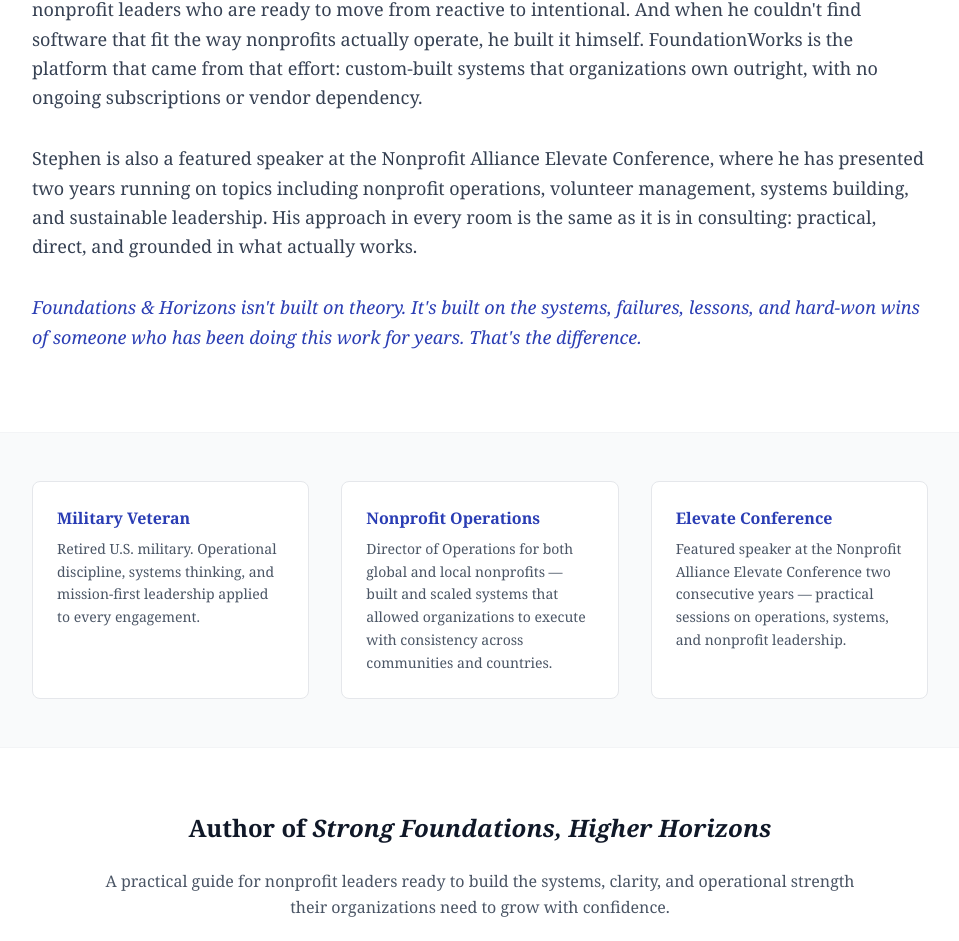
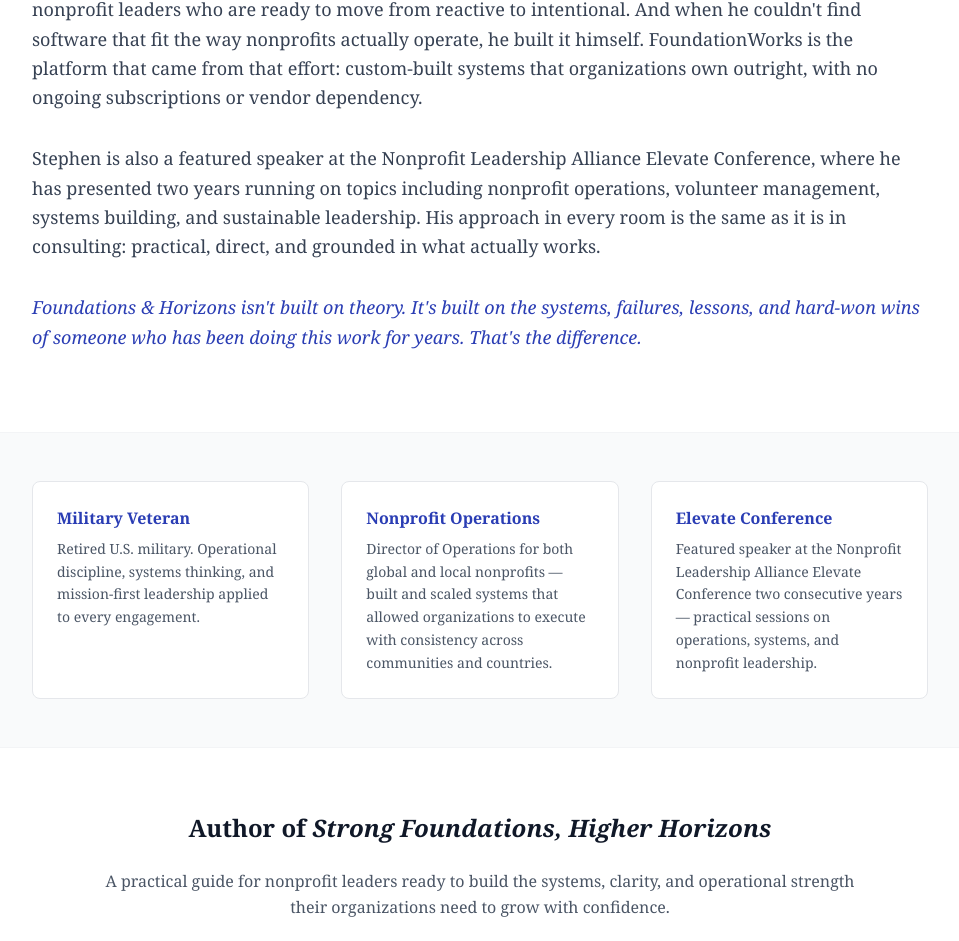
Before and after one commit to Foundations-and-Horizons/Website, a Next.js app: page /about in a window 1280 px wide. Shown: the part 1251-2192 px from the top of the page, without its empty margins (160-1119 px from the left). Built offline with nearby package versions, Linux system fonts and the light colour scheme.

Commit message:
Fix org name to Nonprofit Leadership Alliance on about page

```diff
--- a/app/(marketing)/about/page.tsx
+++ b/app/(marketing)/about/page.tsx
@@ -34,7 +34,7 @@ export default function AboutPage() {
             Out of that experience, he wrote <em className="font-semibold">Strong Foundations, Higher Horizons</em> — a practical guide for nonprofit leaders who are ready to move from reactive to intentional. And when he couldn&apos;t find software that fit the way nonprofits actually operate, he built it himself. FoundationWorks is the platform that came from that effort: custom-built systems that organizations own outright, with no ongoing subscriptions or vendor dependency.
           </p>
           <p>
-            Stephen is also a featured speaker at the Nonprofit Alliance Elevate Conference, where he has presented two years running on topics including nonprofit operations, volunteer management, systems building, and sustainable leadership. His approach in every room is the same as it is in consulting: practical, direct, and grounded in what actually works.
+            Stephen is also a featured speaker at the Nonprofit Leadership Alliance Elevate Conference, where he has presented two years running on topics including nonprofit operations, volunteer management, systems building, and sustainable leadership. His approach in every room is the same as it is in consulting: practical, direct, and grounded in what actually works.
           </p>
           <p className="italic text-[#2a3db4] font-medium">
             Foundations &amp; Horizons isn&apos;t built on theory. It&apos;s built on the systems, failures, lessons, and hard-won wins of someone who has been doing this work for years. That&apos;s the difference.
@@ -54,7 +54,7 @@ export default function AboutPage() {
           </div>
           <div className="p-6 bg-white rounded-lg border border-gray-200">
             <h3 className="font-semibold text-[#2a3db4] mb-2">Elevate Conference</h3>
-            <p className="text-gray-600 text-sm leading-relaxed">Featured speaker at the Nonprofit Alliance Elevate Conference two consecutive years — practical sessions on operations, systems, and nonprofit leadership.</p>
+            <p className="text-gray-600 text-sm leading-relaxed">Featured speaker at the Nonprofit Leadership Alliance Elevate Conference two consecutive years — practical sessions on operations, systems, and nonprofit leadership.</p>
           </div>
         </div>
       </section>
```
